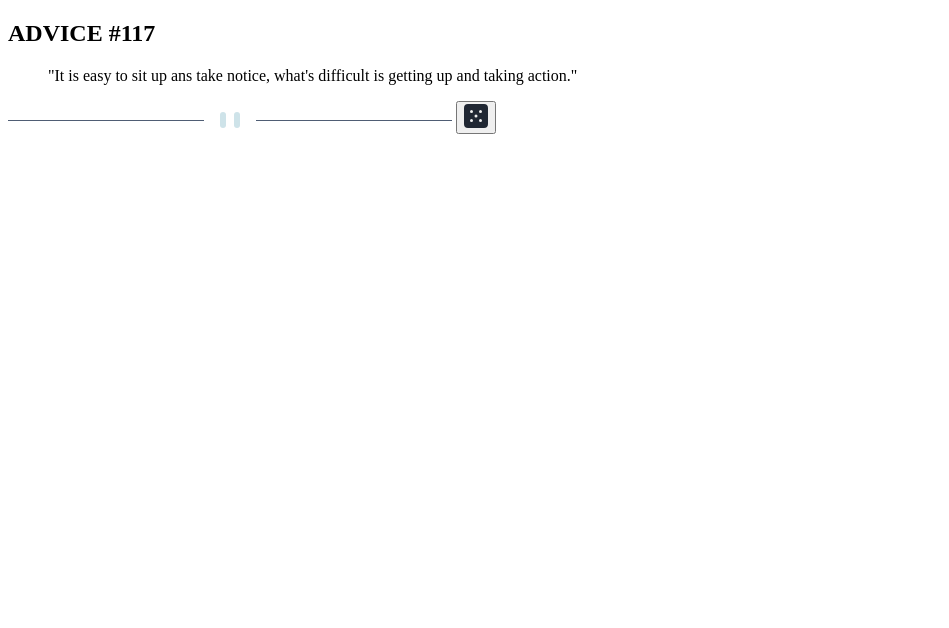
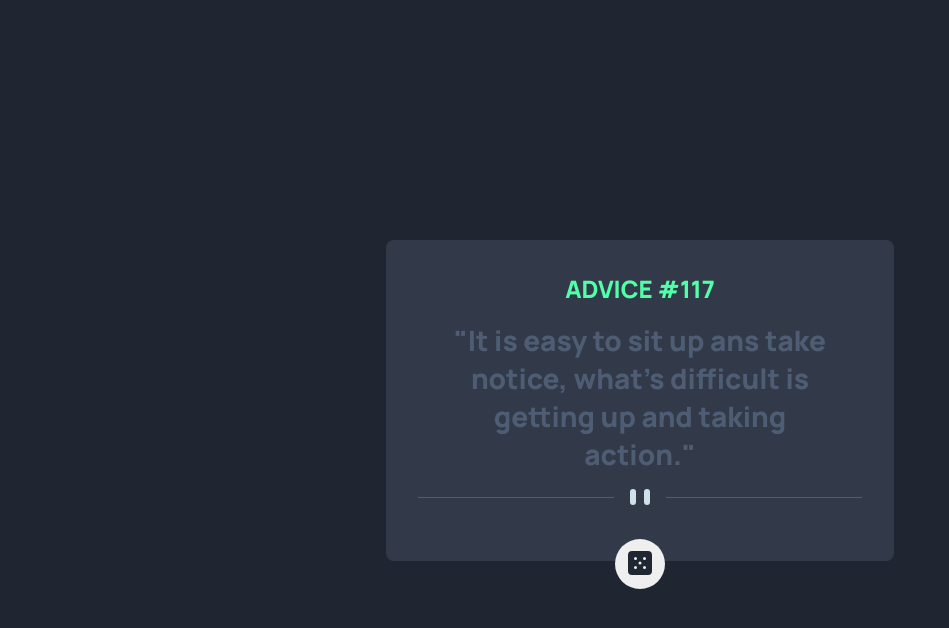
Before and after one commit to vivekbhatt07/Advice-Generator, a plain HTML site: page index.html in a window 1280 px wide. Shown: the whole page, without its empty margins (0-949 px from the left). Drawn offline with Linux system fonts and the light colour scheme.

Commit message:
styled card

```diff
--- a/css/main.css
+++ b/css/main.css
@@ -0,0 +1,69 @@
+@import url("https://fonts.googleapis.com/css2?family=Manrope:wght@800&display=swap");
+
+:root {
+  --primary-font: "Manrope", sans-serif;
+  --body-bg: hsl(218, 23%, 16%);
+  --card-bg: hsl(217, 19%, 24%);
+  --card-quote: hsl(217, 19%, 38%);
+  --head-color: hsl(150, 100%, 66%);
+  --btn-bg: hsl(193, 38%, 86%);
+  --border-radius: 8px;
+}
+
+*,
+*::before,
+*::after {
+  box-sizing: border-box;
+  padding: 0;
+  margin: 0;
+}
+
+body {
+  font-family: var(--primary-font);
+  background-color: hsl(218, 23%, 16%);
+  min-height: 100vh;
+  display: flex;
+}
+
+h1 {
+  font-weight: 800;
+}
+
+blockquote {
+  font-size: 28px;
+}
+
+.main {
+  margin: auto;
+}
+
+.card {
+  position: relative;
+  background-color: var(--card-bg);
+  display: flex;
+  flex-direction: column;
+  gap: 1em;
+  align-items: center;
+  border-radius: var(--border-radius);
+  padding: 2em 2em 3.5em 2em;
+}
+
+.card-head {
+  color: var(--head-color);
+}
+
+.card-quote {
+  max-width: 400px;
+  text-align: center;
+  color: var(--card-quote);
+}
+
+.dice-btn {
+  cursor: pointer;
+  width: 50px;
+  height: 50px;
+  border-radius: 50%;
+  border: none;
+  position: absolute;
+  bottom: -9%;
+}
--- a/index.html
+++ b/index.html
@@ -18,7 +18,7 @@
     <main class="main">
       <article class="card">
         <h1 class="card-head">ADVICE #117</h1>
-        <blockquote>
+        <blockquote class="card-quote">
           "It is easy to sit up ans take notice, what's difficult is getting up
           and taking action."
         </blockquote>
```
Also changed, not shown: 1 other file.
